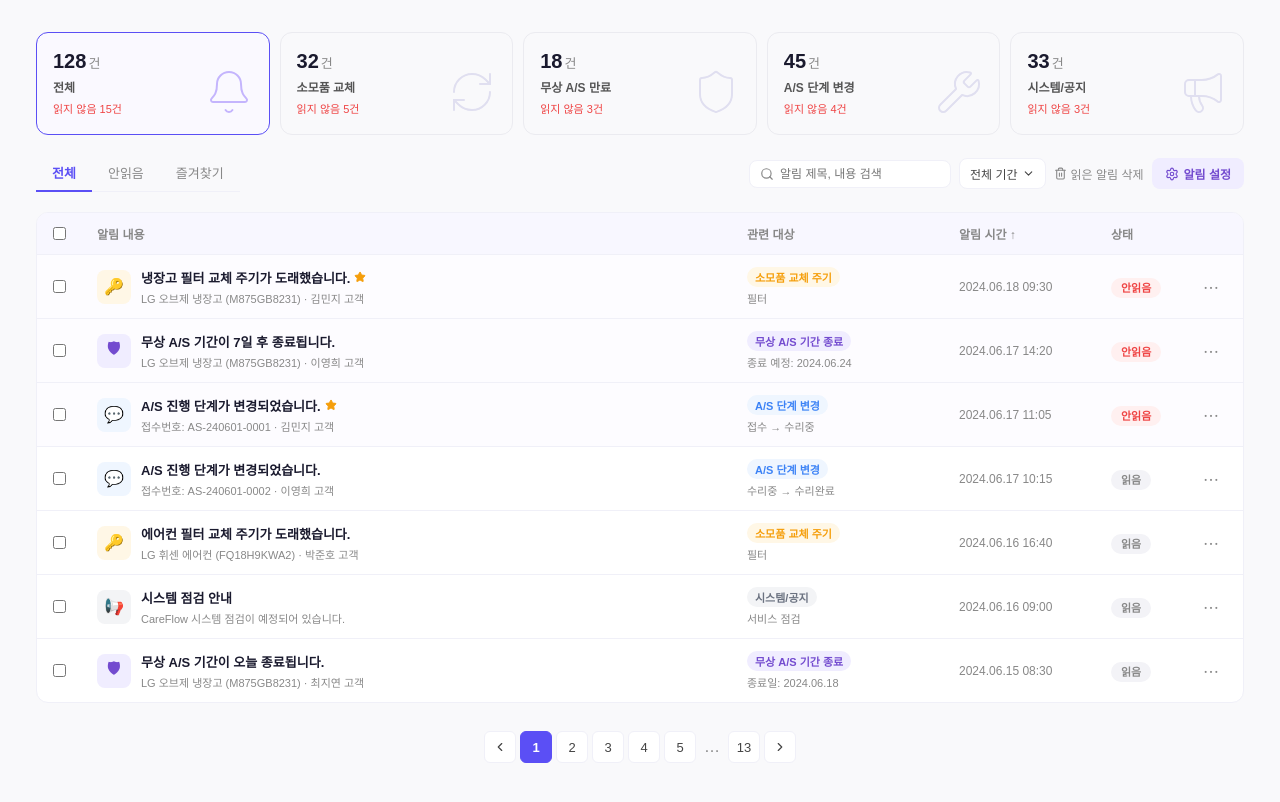
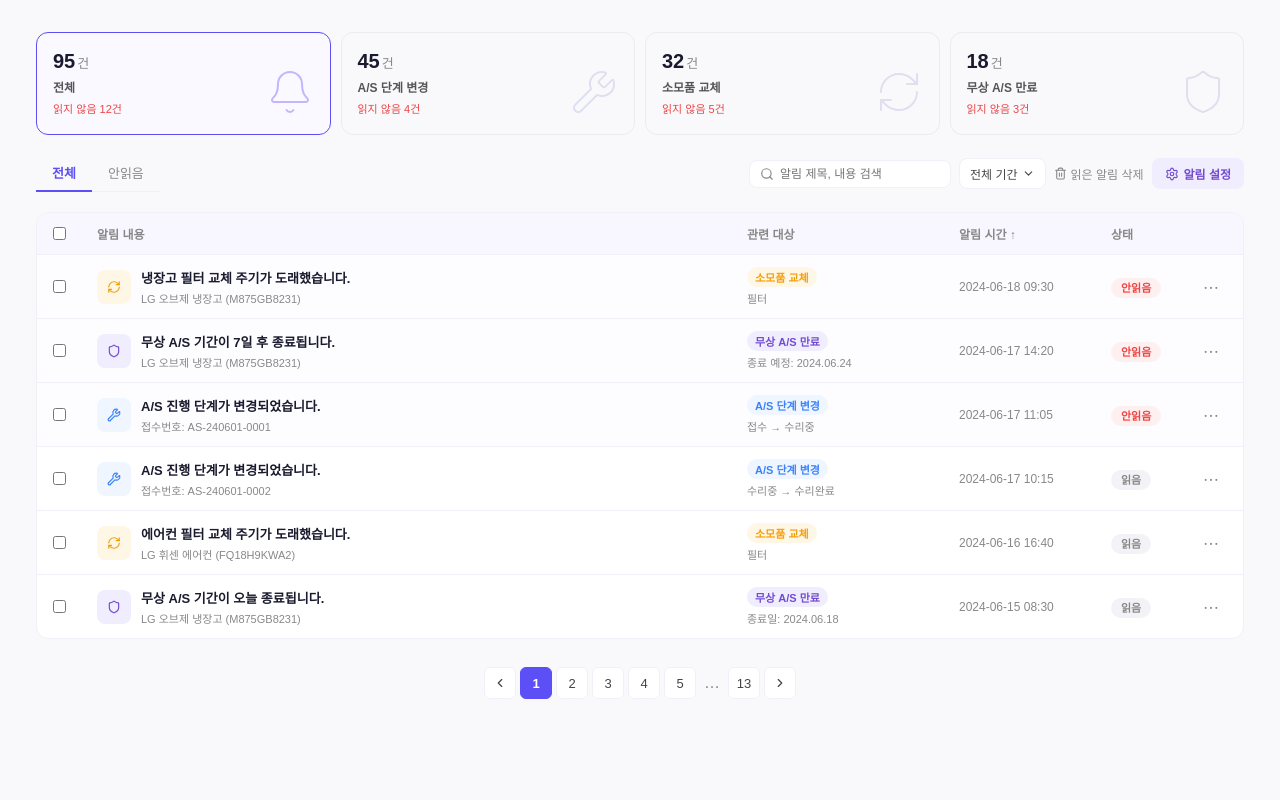
Before and after one commit to buzichae/careflow-frontend, a React (Vite) app: page /customer/notice in a window 1280 px wide. Built offline with nearby package versions, Linux system fonts and the light colour scheme; sample sign-in values are in the browser's storage; a web font is replaced by a local one.

Commit message:
customer 알림 현재 db에 맞게 프론트 수정

```diff
--- a/src/pages/customer/CustomerNotice.jsx
+++ b/src/pages/customer/CustomerNotice.jsx
@@ -1,83 +1,78 @@
 import { useState } from "react";
-import { Bell, Settings, Search, Trash2, Star, ChevronRight, ChevronLeft, ChevronDown, RefreshCw, Shield, Wrench, Megaphone, X } from "lucide-react";
+import { Bell, Settings, Search, Trash2, ChevronRight, ChevronLeft, ChevronDown, RefreshCw, Shield, Wrench, X } from "lucide-react";
 import "../../styles/Customer/CustomerNotice.css";
 
-/* ─── 데이터 ─── */
-const CATEGORY_STATS = [
-  { key: "전체",   label: "전체",         count: 128, unread: 15, Icon: Bell     },
-  { key: "소모품", label: "소모품 교체",  count: 32,  unread: 5,  Icon: RefreshCw },
-  { key: "무상AS", label: "무상 A/S 만료",count: 18,  unread: 3,  Icon: Shield   },
-  { key: "AS단계", label: "A/S 단계 변경",count: 45,  unread: 4,  Icon: Wrench   },
-  { key: "시스템", label: "시스템/공지",  count: 33,  unread: 3,  Icon: Megaphone },
+/* ─── 타입 메타 (DB enum 기준) ─── */
+const TYPE_META = {
+  AS_STATUS:  { label: "A/S 단계 변경",  color: "#3b82f6", bg: "#eff6ff", Icon: Wrench    },
+  CONSUMABLE: { label: "소모품 교체",     color: "#f59e0b", bg: "#fff7e6", Icon: RefreshCw },
+  WARRANTY:   { label: "무상 A/S 만료",  color: "#734bcf", bg: "#f0edff", Icon: Shield    },
+};
+
+const KPI_KEYS = [
+  { key: "전체",      typeKey: null,        label: "전체",          Icon: Bell      },
+  { key: "AS_STATUS", typeKey: "AS_STATUS",  label: "A/S 단계 변경", Icon: Wrench    },
+  { key: "CONSUMABLE",typeKey: "CONSUMABLE", label: "소모품 교체",   Icon: RefreshCw },
+  { key: "WARRANTY",  typeKey: "WARRANTY",   label: "무상 A/S 만료", Icon: Shield    },
 ];
 
-const ICON_MAP = {
-  "소모품": { emoji: "🔑", color: "#f59e0b", bg: "#fff7e6" },
-  "무상AS":  { emoji: "🛡",  color: "#734bcf", bg: "#f0edff" },
-  "AS단계":  { emoji: "💬", color: "#3b82f6", bg: "#eff6ff" },
-  "시스템":  { emoji: "📢", color: "#6b7280", bg: "#f3f4f6" },
+/* ─── 임시 mock (API 연결 전) ─── */
+const MOCK_STATS = {
+  total:      { count: 95, unreadCount: 12 },
+  AS_STATUS:  { count: 45, unreadCount: 4  },
+  CONSUMABLE: { count: 32, unreadCount: 5  },
+  WARRANTY:   { count: 18, unreadCount: 3  },
 };
 
-const NOTIFICATIONS = [
+const MOCK_NOTIFICATIONS = [
   {
-    id: 1, category: "소모품", starred: true, read: false,
+    notificationId: 1, type: "CONSUMABLE", isRead: false,
     title: "냉장고 필터 교체 주기가 도래했습니다.",
-    subject: "LG 오브제 냉장고 (M875GB8231) · 김민지 고객",
-    tag: "소모품 교체 주기", tagSub: "필터",
-    time: "2024.06.18 09:30",
+    body: "LG 오브제 냉장고 (M875GB8231)",
+    tagDetail: "필터",
+    createdAt: "2024-06-18T09:30:00",
   },
   {
-    id: 2, category: "무상AS", starred: false, read: false,
+    notificationId: 2, type: "WARRANTY", isRead: false,
     title: "무상 A/S 기간이 7일 후 종료됩니다.",
-    subject: "LG 오브제 냉장고 (M875GB8231) · 이영희 고객",
-    tag: "무상 A/S 기간 종료", tagSub: "종료 예정: 2024.06.24",
-    time: "2024.06.17 14:20",
+    body: "LG 오브제 냉장고 (M875GB8231)",
+    tagDetail: "종료 예정: 2024.06.24",
+    createdAt: "2024-06-17T14:20:00",
   },
   {
-    id: 3, category: "AS단계", starred: true, read: false,
+    notificationId: 3, type: "AS_STATUS", isRead: false,
     title: "A/S 진행 단계가 변경되었습니다.",
-    subject: "접수번호: AS-240601-0001 · 김민지 고객",
-    tag: "A/S 단계 변경", tagSub: "접수 → 수리중",
-    time: "2024.06.17 11:05",
+    body: "접수번호: AS-240601-0001",
+    tagDetail: "접수 → 수리중",
+    createdAt: "2024-06-17T11:05:00",
   },
   {
-    id: 4, category: "AS단계", starred: false, read: true,
+    notificationId: 4, type: "AS_STATUS", isRead: true,
     title: "A/S 진행 단계가 변경되었습니다.",
-    subject: "접수번호: AS-240601-0002 · 이영희 고객",
-    tag: "A/S 단계 변경", tagSub: "수리중 → 수리완료",
-    time: "2024.06.17 10:15",
+    body: "접수번호: AS-240601-0002",
+    tagDetail: "수리중 → 수리완료",
+    createdAt: "2024-06-17T10:15:00",
   },
   {
-    id: 5, category: "소모품", starred: false, read: true,
+    notificationId: 5, type: "CONSUMABLE", isRead: true,
     title: "에어컨 필터 교체 주기가 도래했습니다.",
-    subject: "LG 휘센 에어컨 (FQ18H9KWA2) · 박준호 고객",
-    tag: "소모품 교체 주기", tagSub: "필터",
-    time: "2024.06.16 16:40",
+    body: "LG 휘센 에어컨 (FQ18H9KWA2)",
+    tagDetail: "필터",
+    createdAt: "2024-06-16T16:40:00",
   },
   {
-    id: 6, category: "시스템", starred: false, read: true,
-    title: "시스템 점검 안내",
-    subject: "CareFlow 시스템 점검이 예정되어 있습니다.",
-    tag: "시스템/공지", tagSub: "서비스 점검",
-    time: "2024.06.16 09:00",
-  },
-  {
-    id: 7, category: "무상AS", starred: false, read: true,
+    notificationId: 7, type: "WARRANTY", isRead: true,
     title: "무상 A/S 기간이 오늘 종료됩니다.",
-    subject: "LG 오브제 냉장고 (M875GB8231) · 최지연 고객",
-    tag: "무상 A/S 기간 종료", tagSub: "종료일: 2024.06.18",
-    time: "2024.06.15 08:30",
+    body: "LG 오브제 냉장고 (M875GB8231)",
+    tagDetail: "종료일: 2024.06.18",
+    createdAt: "2024-06-15T08:30:00",
   },
 ];
 
-const TAG_COLOR = {
-  "소모품 교체 주기":   { color: "#f59e0b", bg: "#fff7e6" },
-  "무상 A/S 기간 종료": { color: "#734bcf", bg: "#f0edff" },
-  "A/S 단계 변경":      { color: "#3b82f6", bg: "#eff6ff" },
-  "시스템/공지":        { color: "#6b7280", bg: "#f3f4f6" },
-};
-
-
+function fmtDate(str) {
+  if (!str) return "—";
+  return str.slice(0, 16).replace("T", " ");
+}
 
 /* ─── 알림 설정 모달 ─── */
 function SettingsModal({ toggles, onToggle, onClose }) {
@@ -129,10 +124,13 @@ export default function CustomerNotice() {
   const [page, setPage]                     = useState(1);
   const [showSettings, setShowSettings]     = useState(false);
 
-  const filtered = NOTIFICATIONS.filter((n) => {
-    if (activeCategory !== "전체" && n.category !== activeCategory) return false;
-    if (activeTab === "안읽음") return !n.read;
-    if (activeTab === "즐겨찾기") return n.starred;
+  // TODO: API 연결 시 아래 두 줄을 실제 fetch 결과로 교체
+  const stats = MOCK_STATS;
+  const notifications = MOCK_NOTIFICATIONS;
+
+  const filtered = notifications.filter((n) => {
+    if (activeCategory !== "전체" && n.type !== activeCategory) return false;
+    if (activeTab === "안읽음") return !n.isRead;
     return true;
   });
 
@@ -146,26 +144,29 @@ export default function CustomerNotice() {
 
       {/* 카테고리 KPI 탭 */}
       <div className="cn-kpi-grid">
-        {CATEGORY_STATS.map(({ key, label, count, unread, Icon }) => (
+        {KPI_KEYS.map(({ key, typeKey, label, Icon }) => {
+          const stat = typeKey ? stats[typeKey] : stats.total;
+          return (
             <button
               key={key}
-            className={`cn-kpi${activeCategory === key ? " cn-kpi--active" : ""}${unread > 0 ? " cn-kpi--has-unread" : ""}`}
+              className={`cn-kpi${activeCategory === key ? " cn-kpi--active" : ""}${(stat?.unreadCount ?? 0) > 0 ? " cn-kpi--has-unread" : ""}`}
               onClick={() => setActiveCategory(key)}
             >
               <div className="cn-kpi__text">
-              <p className="cn-kpi__value">{count}<span>건</span></p>
+                <p className="cn-kpi__value">{stat?.count ?? 0}<span>건</span></p>
                 <p className="cn-kpi__label">{label}</p>
-              <p className="cn-kpi__unread">읽지 않음 {unread}건</p>
+                <p className="cn-kpi__unread">읽지 않음 {stat?.unreadCount ?? 0}건</p>
               </div>
               <Icon className="cn-kpi__watermark" strokeWidth={1} />
             </button>
-        ))}
+          );
+        })}
       </div>
 
       {/* 서브 탭 + 툴바 */}
       <div className="cn-toolbar">
         <div className="cn-subtabs">
-          {["전체", "안읽음", "즐겨찾기"].map((t) => (
+          {["전체", "안읽음"].map((t) => (
             <button
               key={t}
               className={`cn-subtab ${activeTab === t ? "cn-subtab--active" : ""}`}
@@ -204,31 +205,28 @@ export default function CustomerNotice() {
           <span className="cn-col-more" />
         </div>
         {filtered.map((n) => {
-          const icon = ICON_MAP[n.category];
-          const tagStyle = TAG_COLOR[n.tag] || {};
+          const meta = TYPE_META[n.type] ?? { label: n.type, color: "#aaa", bg: "#f5f5f5", Icon: Bell };
+          const { Icon: TypeIcon } = meta;
           return (
-            <div key={n.id} className={`cn-row ${!n.read ? "cn-row--unread" : ""}`}>
+            <div key={n.notificationId} className={`cn-row ${!n.isRead ? "cn-row--unread" : ""}`}>
               <span className="cn-col-check"><input type="checkbox" /></span>
               <span className="cn-col-content">
-                <span className="cn-row__icon" style={{ background: icon?.bg, color: icon?.color }}>
-                  {icon?.emoji}
+                <span className="cn-row__icon" style={{ background: meta.bg, color: meta.color }}>
+                  <TypeIcon size={14} />
                 </span>
                 <span className="cn-row__text">
-                  <span className="cn-row__title">
-                    {n.title}
-                    {n.starred && <Star size={12} fill="#f59e0b" color="#f59e0b" style={{ marginLeft: 4 }} />}
-                  </span>
-                  <span className="cn-row__subject">{n.subject}</span>
+                  <span className="cn-row__title">{n.title}</span>
+                  <span className="cn-row__subject">{n.body}</span>
                 </span>
               </span>
               <span className="cn-col-target">
-                <span className="cn-tag" style={{ background: tagStyle.bg, color: tagStyle.color }}>{n.tag}</span>
-                <span className="cn-tag-sub">{n.tagSub}</span>
+                <span className="cn-tag" style={{ background: meta.bg, color: meta.color }}>{meta.label}</span>
+                <span className="cn-tag-sub">{n.tagDetail}</span>
               </span>
-              <span className="cn-col-time">{n.time}</span>
+              <span className="cn-col-time">{fmtDate(n.createdAt)}</span>
               <span className="cn-col-status">
-                <span className={`cn-status ${n.read ? "cn-status--read" : "cn-status--unread"}`}>
-                  {n.read ? "읽음" : "안읽음"}
+                <span className={`cn-status ${n.isRead ? "cn-status--read" : "cn-status--unread"}`}>
+                  {n.isRead ? "읽음" : "안읽음"}
                 </span>
               </span>
               <span className="cn-col-more">⋯</span>
```
Lines whose indentation alone changed are shown as unchanged.
